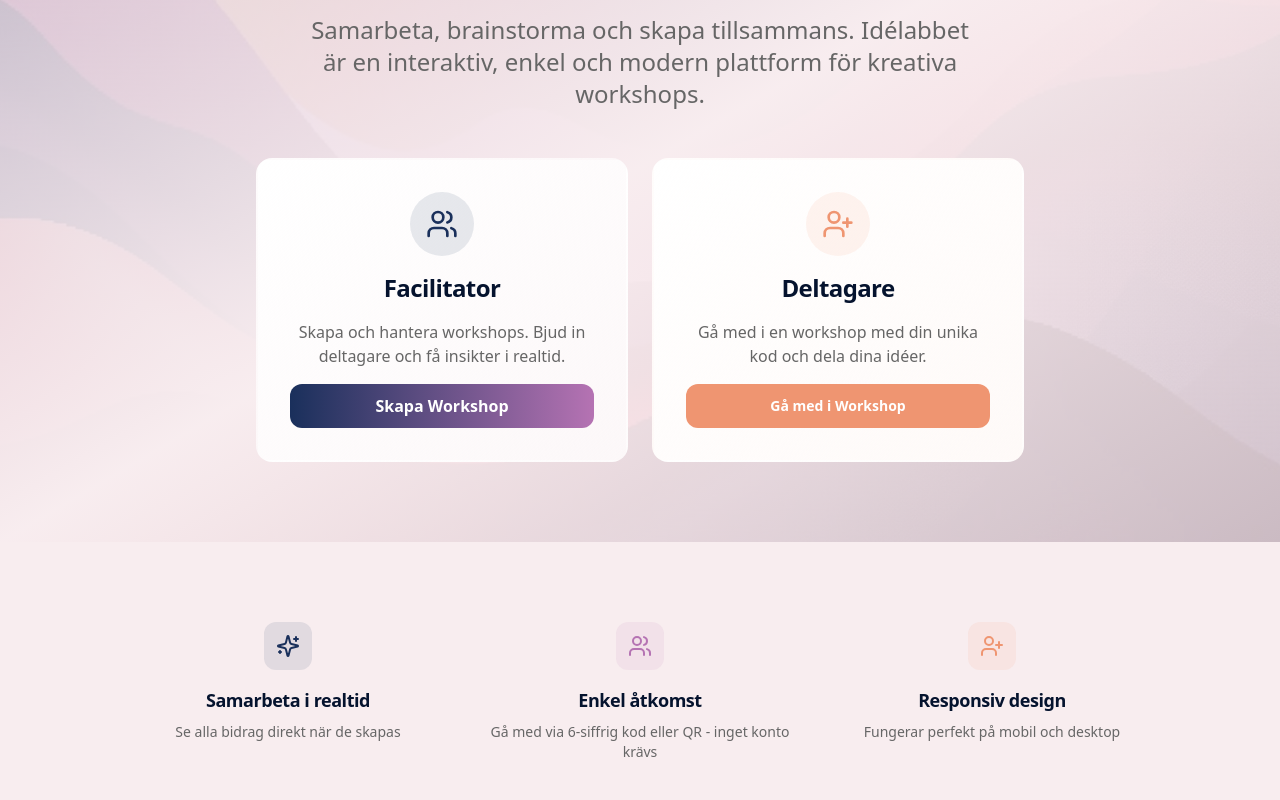
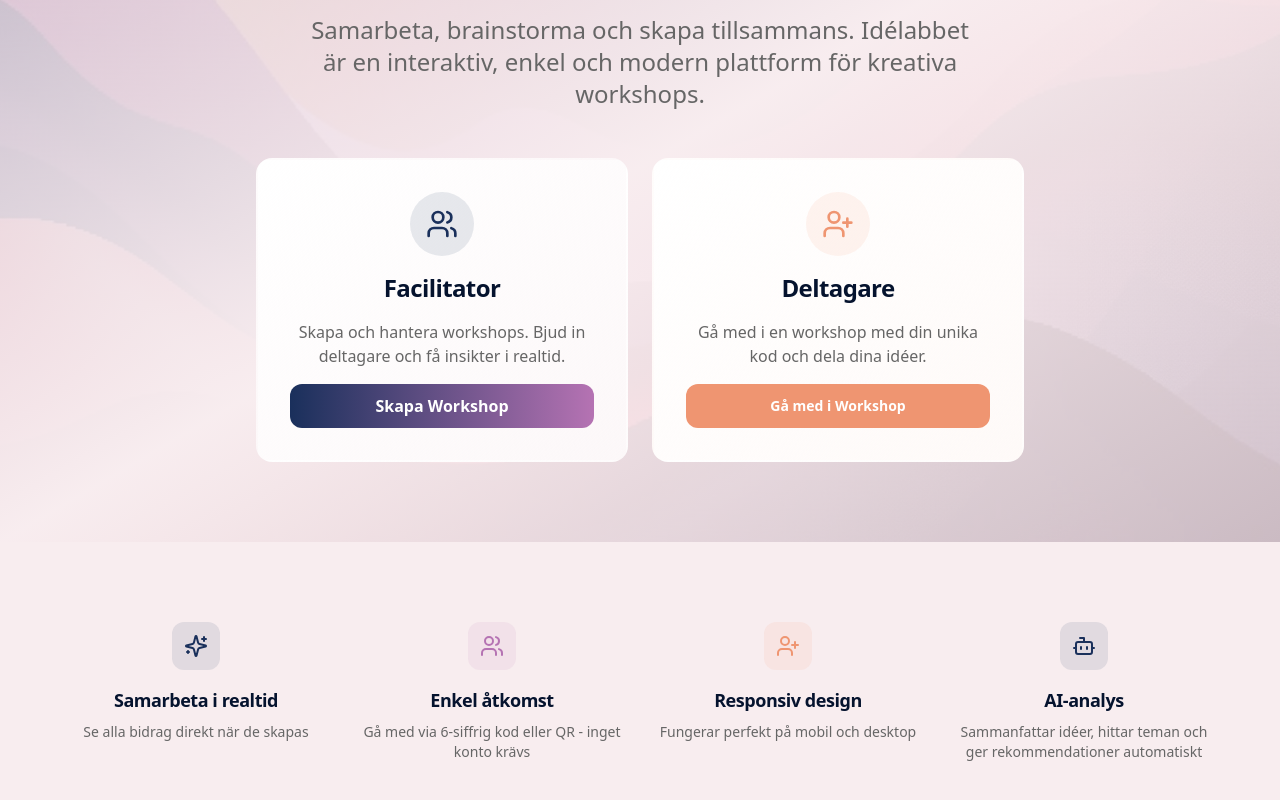
Before and after one commit to Criterio-inc/sparkboard-2, a React (Vite) app: page / in a window 1280 px wide. Shown: the part 208-1008 px from the top of the page. Built offline with nearby package versions, Linux system fonts and the light colour scheme; the HTML template or start-up script is replaced by a standard one.

Commit message:
Add AI analysis feature

```diff
--- a/src/pages/Index.tsx
+++ b/src/pages/Index.tsx
@@ -1,7 +1,7 @@
 import { Link } from "react-router-dom";
 import { Button } from "@/components/ui/button";
 import { Card } from "@/components/ui/card";
-import { Users, UserPlus, Sparkles } from "lucide-react";
+import { Users, UserPlus, Sparkles, Bot } from "lucide-react";
 import heroImage from "@/assets/hero-braindrain.jpg";
 const Index = () => {
   return <div className="min-h-screen bg-background">
@@ -73,7 +73,7 @@ const Index = () => {
 
       {/* Features Section */}
       <div className="container mx-auto px-4 py-20">
-        <div className="grid md:grid-cols-3 gap-8 max-w-5xl mx-auto">
+        <div className="grid md:grid-cols-2 lg:grid-cols-4 gap-8 max-w-6xl mx-auto">
           <div className="text-center">
             <div className="w-12 h-12 rounded-lg bg-primary/10 flex items-center justify-center mx-auto mb-4">
               <Sparkles className="w-6 h-6 text-primary" />
@@ -103,6 +103,16 @@ const Index = () => {
               Fungerar perfekt på mobil och desktop
             </p>
           </div>
+
+          <div className="text-center">
+            <div className="w-12 h-12 rounded-lg bg-primary/10 flex items-center justify-center mx-auto mb-4">
+              <Bot className="w-6 h-6 text-primary" />
+            </div>
+            <h3 className="text-lg font-semibold mb-2">AI-analys</h3>
+            <p className="text-muted-foreground text-sm">
+              Sammanfattar idéer, hittar teman och ger rekommendationer automatiskt
+            </p>
+          </div>
         </div>
       </div>
     </div>;
```
